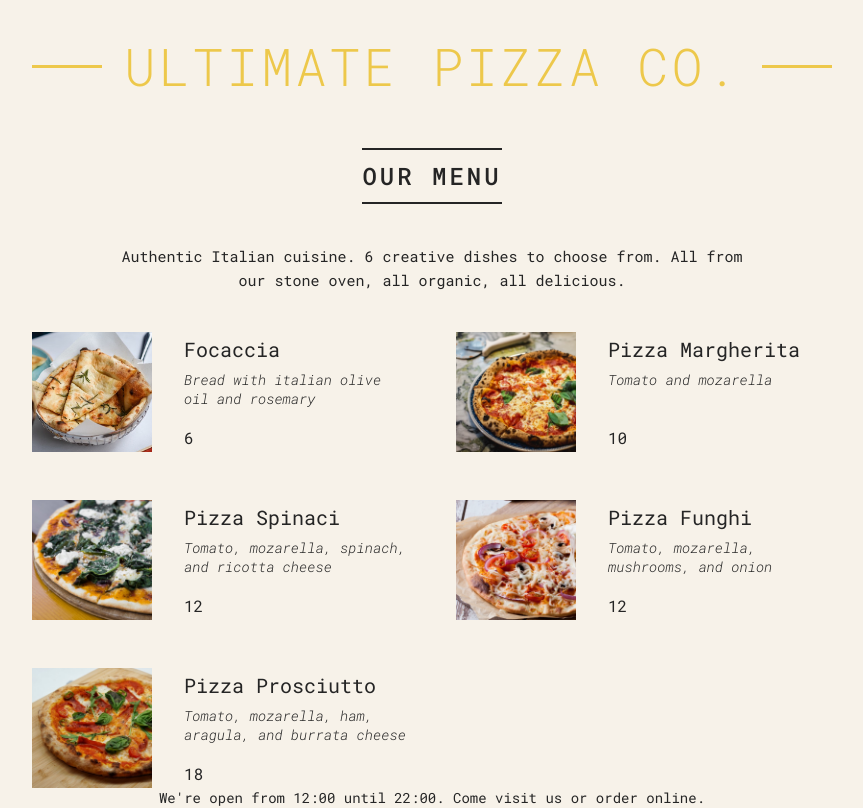
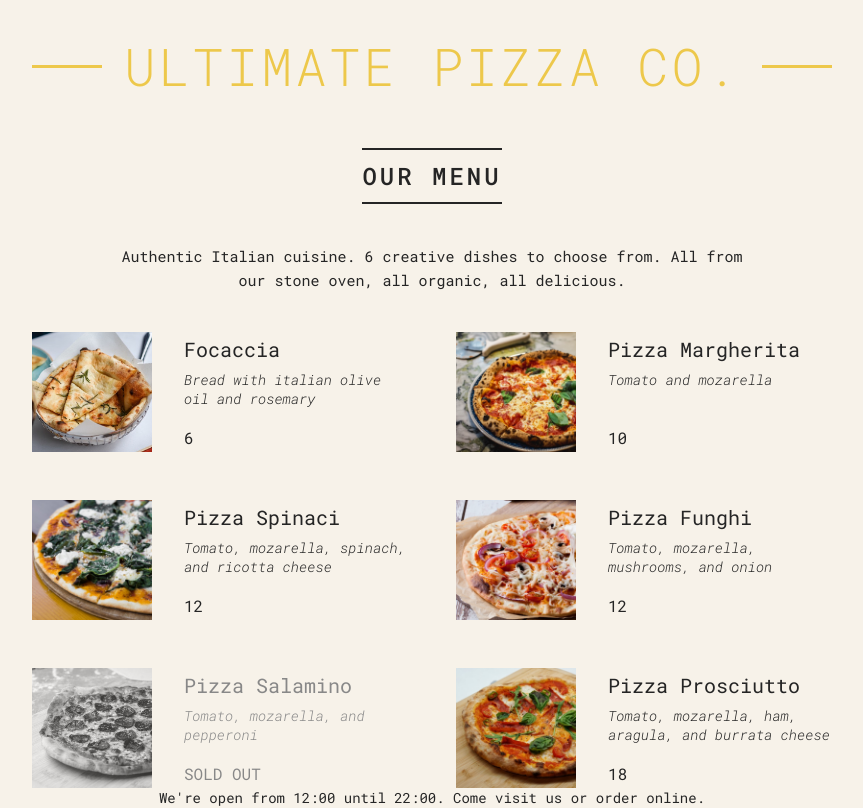
Before and after one commit to kellyschu/pizza-menu.react, a React (Create React App) app: page / in a window 1280 px wide. Shown: the top 808 px of the page, without its empty margins (208-1071 px from the left). Built offline with nearby package versions, Linux system fonts and the light colour scheme.

Commit message:
created ternary for sold out and sold out styling

```diff
--- a/src/Components/Footer.js
+++ b/src/Components/Footer.js
@@ -4,7 +4,6 @@ function Footer() {
   const openHour = 12;
   const closeHour = 22;
   const isOpen = hour >= openHour && hour <= closeHour;
-  console.log(isOpen);
   return (
     <footer className="footer">
       {isOpen ? (
--- a/src/Components/Pizza.js
+++ b/src/Components/Pizza.js
@@ -1,12 +1,12 @@
 function Pizza({ pizzaObj }) {
-  if (pizzaObj.soldOut) return null;
+  // if (pizzaObj.soldOut) return null;
   return (
-    <li className="pizza">
+    <li className={`pizza ${pizzaObj.soldOut ? "sold-out" : ""}`}>
       <img src={pizzaObj.photoName} alt={pizzaObj.name} />
-      <div className="qw">
+      <div>
         <h3> {pizzaObj.name} </h3>
         <p> {pizzaObj.ingredients} </p>
-        <span> {pizzaObj.price} </span>
+        <span> {pizzaObj.soldOut ? "SOLD OUT" : pizzaObj.price} </span>
       </div>
     </li>
   );
```
